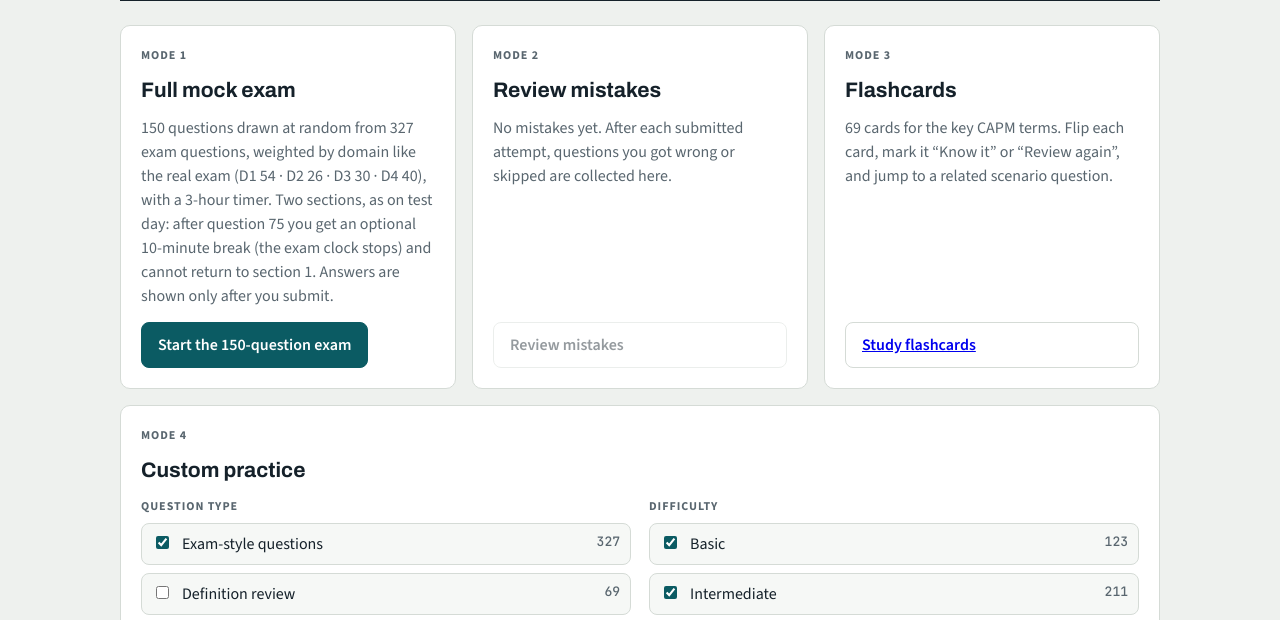
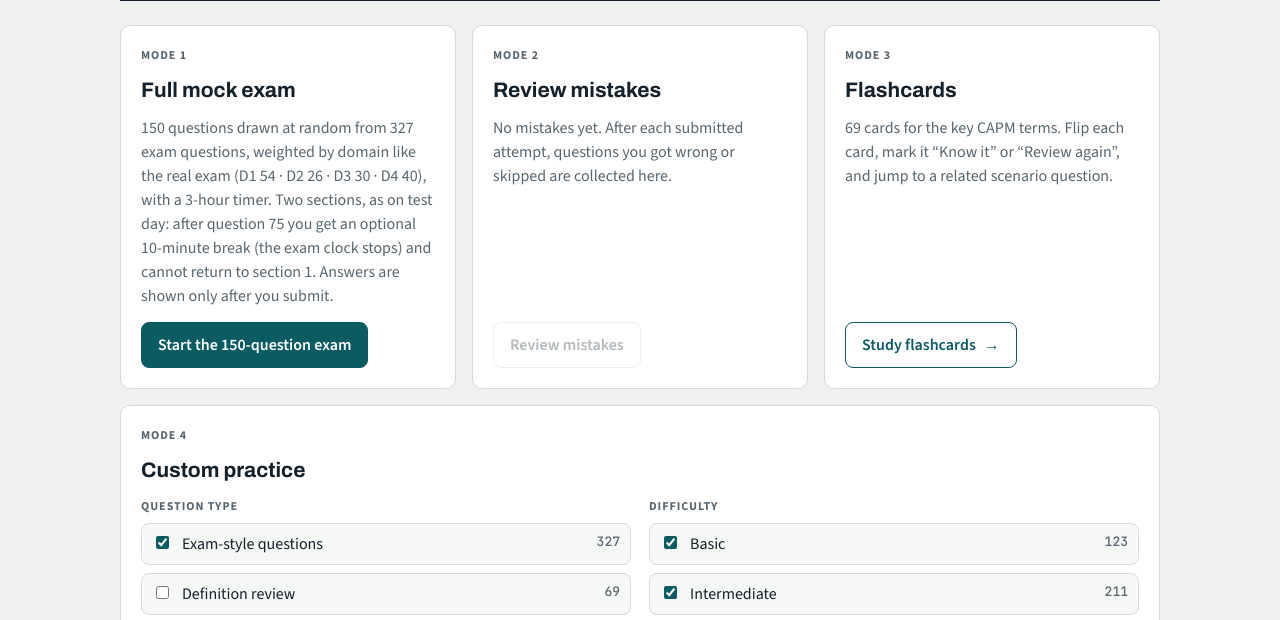
Before and after one commit to Augustine-debug/capm-practice-room, a plain HTML site: page index.html in a window 1280 px wide. Shown: the part 179-799 px from the top of the page. Drawn offline with nearby package versions, Linux system fonts and the light colour scheme.

Commit message:
Tidy the buttons on the home mode cards
The "Study flashcards" link showed as an underlined, visited-purple link
stretched across its card, and "Review mistakes" also stretched full width.

- Links styled as buttons (a.btn) no longer show underline or link colours,
  anywhere in the app
- Mode 2 and Mode 3 buttons size to their text like Mode 1, with an accent
  outline and a light accent hover; Mode 1 stays the one filled button
- A disabled Review mistakes button keeps the muted look
- "Study flashcards →"

Co-Authored-By: Claude Opus 5.5 <noreply@anthropic.com>
Claude-Session: https://claude.ai/code/session_01FprDGMi7mrPvPpQLZnuJyM

```diff
--- a/css/style.css
+++ b/css/style.css
@@ -31,6 +31,8 @@ button{cursor:pointer}
 .label{font-size:12px;letter-spacing:.08em;text-transform:uppercase;font-weight:700;color:var(--muted)}
 .btn{border:1px solid var(--line);background:var(--surface);padding:10px 16px;border-radius:8px;font-weight:600;display:inline-flex;align-items:center;gap:8px;min-height:42px}
 .btn:hover{border-color:var(--accent)}
+a.btn,a.btn:visited{color:var(--ink);text-decoration:none}
+a.btn.primary,a.btn.primary:visited{color:var(--accent-ink)}
 .btn.primary{background:var(--accent);border-color:var(--accent);color:var(--accent-ink)}
 .btn.primary:hover{filter:brightness(1.08)}
 .btn.ghost{background:transparent}
@@ -54,7 +56,10 @@ button{cursor:pointer}
 .mode{background:var(--surface);border:1px solid var(--line);border-radius:var(--r);padding:20px;display:flex;flex-direction:column;gap:14px;min-width:0}
 .mode h2{font-size:21px}
 .mode p{margin:0;color:var(--muted)}
-.mode .go{margin-top:auto}
+.mode .go{margin-top:auto;align-self:flex-start}
+.mode .btn.go:not(.primary){color:var(--accent);border-color:var(--accent)}
+.mode .btn.go:not(.primary):not([disabled]):hover{background:var(--accent-soft)}
+.mode .btn.go[disabled]{color:var(--muted);border-color:var(--line)}
 .mode.wide{grid-column:1/-1}
 .form{display:grid;grid-template-columns:repeat(auto-fit,minmax(230px,1fr));gap:18px}
 fieldset{border:0;margin:0;padding:0;min-width:0;display:flex;flex-direction:column;gap:8px}
--- a/js/app.js
+++ b/js/app.js
@@ -241,7 +241,7 @@ function homeHTML(){
       <div class="label">Mode 3</div>
       <h2>Flashcards</h2>
       <p>${BANK.filter(b=>b.mode==="definition").length} cards for the key CAPM terms. Flip each card, mark it “Know it” or “Review again”, and jump to a related scenario question.</p>
-      <a class="btn go" href="#/cards">Study flashcards</a>
+      <a class="btn go" href="#/cards">Study flashcards <span aria-hidden="true">→</span></a>
     </article>
     <article class="mode wide">
       <div class="label">Mode 4</div>
```
